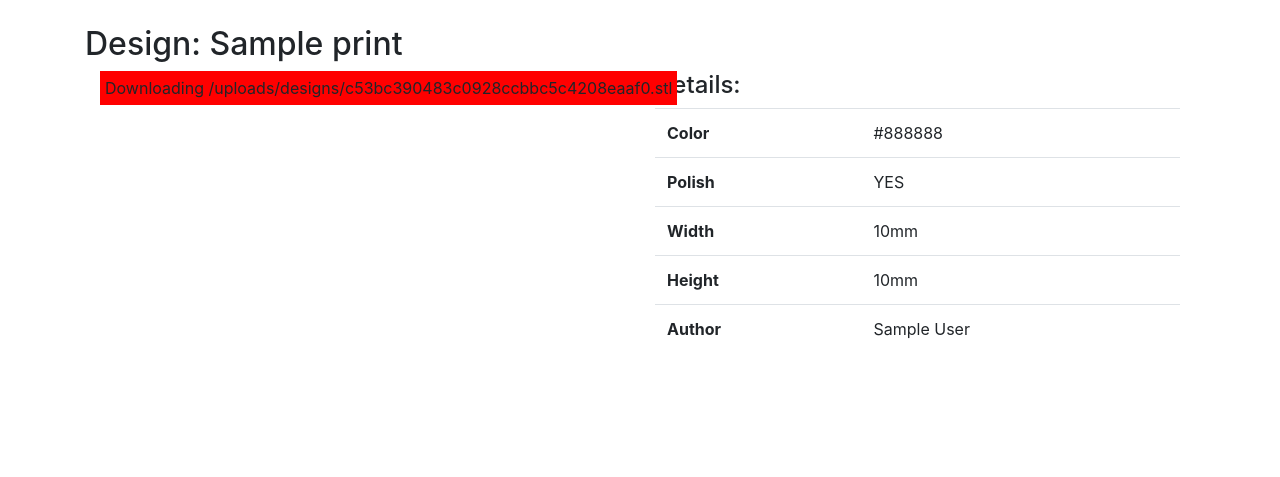
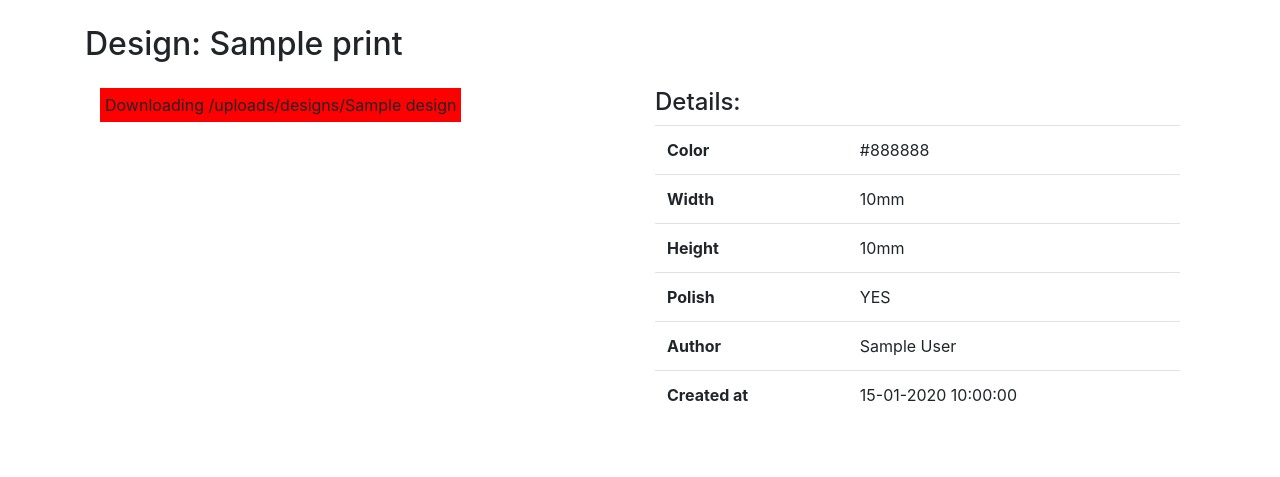
Before and after one commit to sven-achilles/case-3d-printing, a Symfony app: template www/templates/print-orders/show.html.twig in a window 1280 px wide. Shown: the part 56-533 px from the top of the page. Run offline with Twig, Linux system fonts and the light colour scheme; the template is opened without the code that fills it: most values are stand-ins (such as "Sample title", 1, 10 or a date in 2020); some libraries are stand-ins or nearby versions.

Commit message:
color and model are now from entity

```diff
--- a/www/public/css/main.css
+++ b/www/public/css/main.css
@@ -1,3 +1,13 @@
 #page-title {
     margin-bottom: 25px;
 }
+
+a.btn,
+a:not([href]):not([tabindex]) {
+    color: #FFF;
+}
+
+a.btn:hover,
+a:not([href]):not([tabindex]):hover {
+    color: #F5F5F5;
+}
--- a/www/public/js/show-print.js
+++ b/www/public/js/show-print.js
@@ -1,10 +1,25 @@
 (function($) {
+    var thingiview;
+    var color;
+    var obj_path;
+
+    function init() {
+        thingiurlbase = '/vendor/thingiview/javascripts'; // needs to be global
+        thingiview    = new Thingiview('model-viewer');
+        color         = $('#print-design').attr('data-color');
+        obj_path      = $('#print-design').attr('data-obj-path');
+    }
+
+    function loadModel() {
+        console.log( color, obj_path );
+        thingiview.setObjectColor( color );
+
+        thingiview.initScene();
+        thingiview.loadSTL( obj_path );
+    }
+
     window.onload = function() {
-        thingiurlbase = '/vendor/thingiview/javascripts';
-        thingiview    = new Thingiview('model-viewer');
-
-        thingiview.setObjectColor('#C0D8F0');
-        thingiview.initScene();
-        thingiview.loadSTL('/uploads/designs/c53bc390483c0928ccbbc5c4208eaaf0.stl');
+        init();
+        loadModel();
     };
 })(jQuery);
--- a/www/templates/print-orders/show.html.twig
+++ b/www/templates/print-orders/show.html.twig
@@ -15,9 +15,9 @@
 {% endblock %}
 
 {% block body %}
-    <div class="container">
+    <div id="print-design" class="container" data-color="{{ print.color }}" data-obj-path="{{ asset('uploads/designs/' ~ print.design) }}">
         <div class="row">
-             <h2>Design: {{ print.title }}</h2>
+             <h2 id="page-title">Design: {{ print.title }}</h2>
         </div>
 
         <div class="row">
@@ -33,16 +33,7 @@
                             <b>Color</b>
                         </td>
                         <td>
-                            {{ print.color }}
-                        </td>
-                    </tr>
-
-                    <tr>
-                        <td>
-                            <b>Polish</b>
-                        </td>
-                        <td>
-                            {{ print.polish ? 'YES' : 'NO' }}
+                            {{ print.color | upper }}
                         </td>
                     </tr>
 
@@ -66,14 +57,42 @@
 
                     <tr>
                         <td>
+                            <b>Polish</b>
+                        </td>
+                        <td>
+                            {{ print.polish ? 'YES' : 'NO' }}
+                        </td>
+                    </tr>
+
+                    <tr>
+                        <td>
                             <b>Author</b>
                         </td>
                         <td>
                             {{ print.user.fullName }}
                         </td>
                     </tr>
+
+                    <tr>
+                        <td>
+                            <b>Created at</b>
+                        </td>
+                        <td>
+                            {{ print.createDate | date('d-m-Y h:i:s') }}
+                        </td>
+                    </tr>
                     </tbody>
                 </table>
+
+                <div>
+                    {% if is_granted('edit', print) %}
+                        <a href="{{ path('print_order_edit', { id: print.id }) }}" class="btn btn-secondary" title="Edit 3D print">Edit</a>
+                    {% endif %}
+
+                    {% if is_granted('delete', print) %}
+                        <a href="{{ path('print_order_delete', { id: print.id }) }}" class="btn btn-danger" title="Delete 3D print">Delete</a>
+                    {% endif %}
+                </div>
             </div>
         </div>
     </div>
```
Also changed, not shown: www/src/Controller/PrintOrderController.php (+5 -5 lines).
